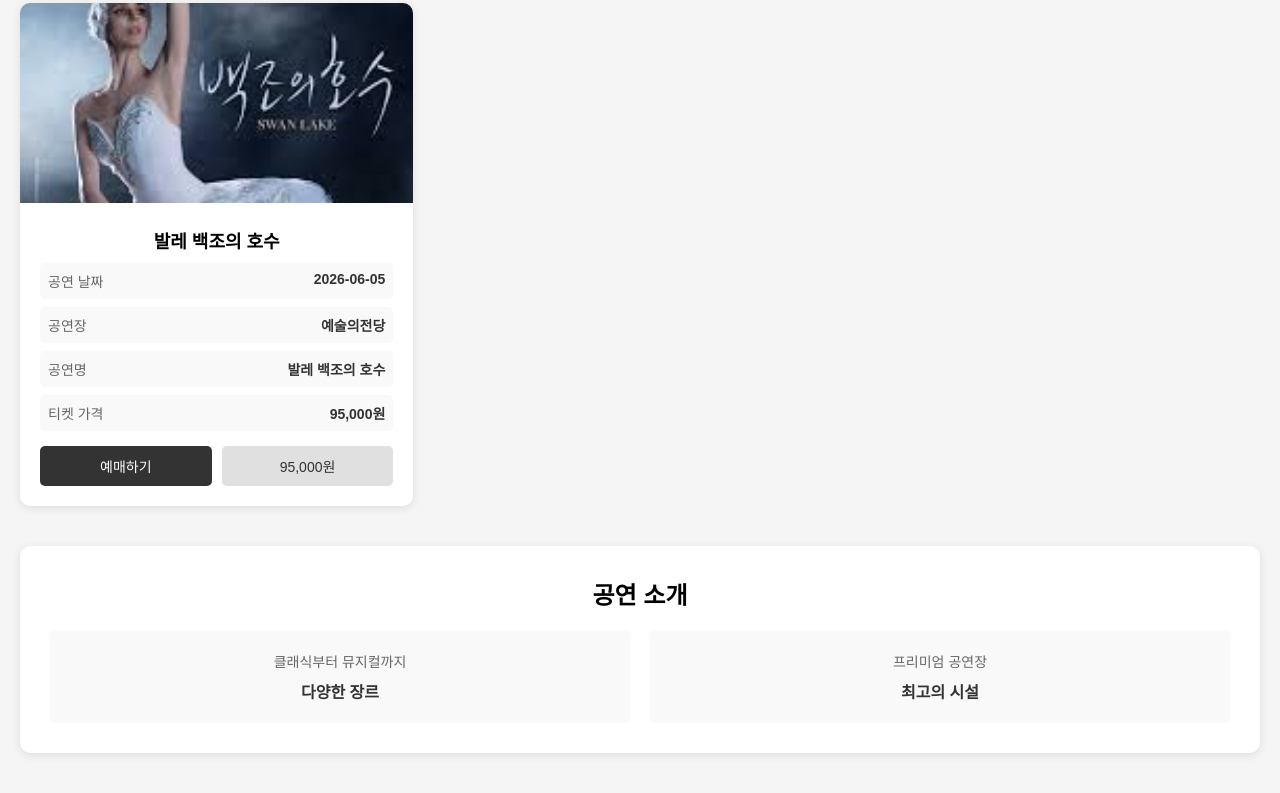
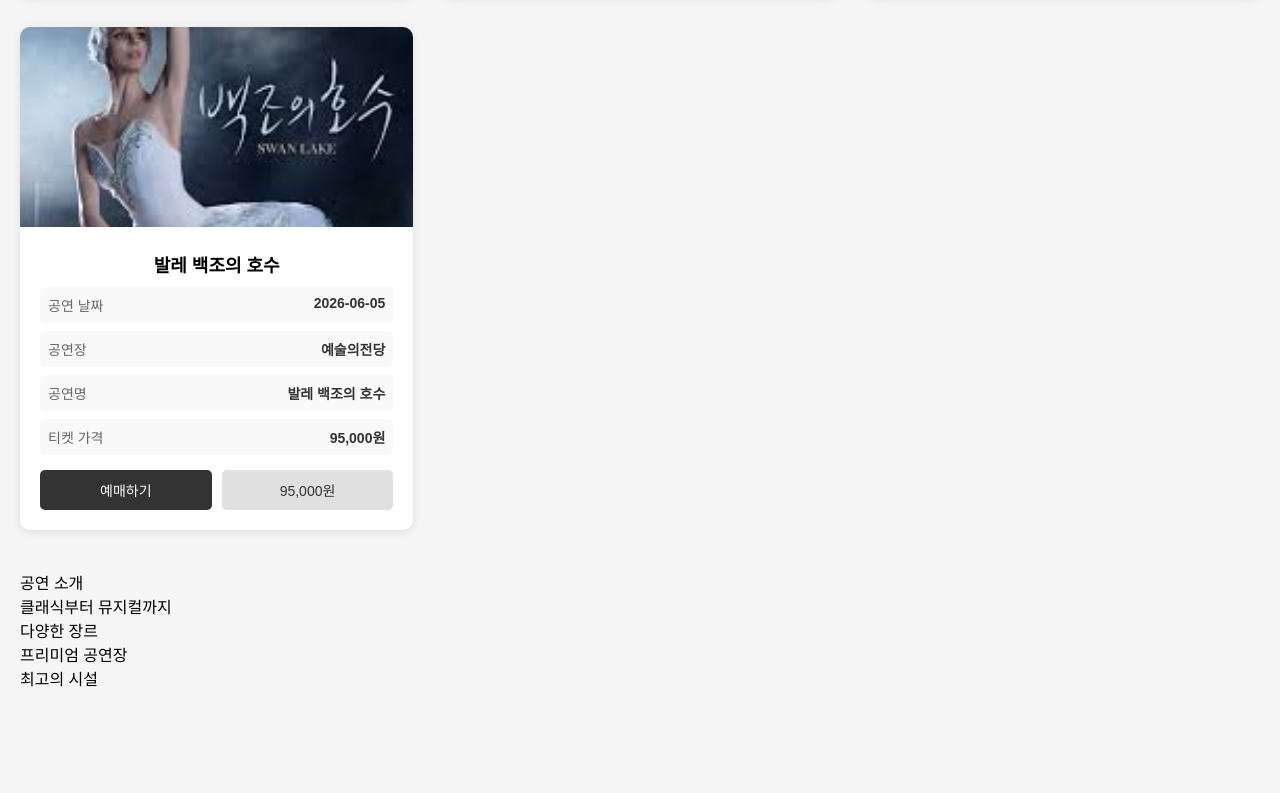
Before and after one commit to kimbseong0814/ByungSyung.github.io, a plain HTML site: page code/concerts.html in a window 1280 px wide. Shown: the part 715-1508 px from the top of the page. After the commit the page ends 1445 px from the top, so only its background shows below. Drawn offline with Linux system fonts and the light colour scheme.

Commit message:
Clean up CSS and fix image paths in concert data
Removed unused CSS styles for the summary section and updated image paths in concert data.

```diff
--- a/code/concerts.html
+++ b/code/concerts.html
@@ -148,45 +148,6 @@
                 background-color: #e0e0e0;
                 color: #333;
             }
-
-            .summary-section {
-                background: white;
-                padding: 30px;
-                border-radius: 10px;
-                box-shadow: 0 2px 10px rgba(0,0,0,0.1);
-            }
-
-            .summary-title {
-                font-size: 24px;
-                font-weight: bold;
-                margin-bottom: 20px;
-                text-align: center;
-            }
-
-            .summary-grid {
-                display: grid;
-                grid-template-columns: repeat(2, 1fr);
-                gap: 20px;
-            }
-
-            .summary-item {
-                padding: 20px;
-                background-color: #f9f9f9;
-                border-radius: 5px;
-                text-align: center;
-            }
-
-            .summary-label {
-                color: #666;
-                font-size: 14px;
-                margin-bottom: 8px;
-            }
-
-            .summary-value {
-                font-size: 24px;
-                font-weight: bold;
-                color: #333;
-            }
         </style>
     </head>
     <body>
@@ -194,17 +155,19 @@
             <h1>공연 예매 사이트</h1>
         </header>
 
+        <div class="back-home">
+            <a href="../index.html">← 메인으로 돌아가기</a>
+        </div>
+
         <div class="nav">
             <div class="nav-section">
-                <button class="check-btn inactive" onclick="location.href='/login'">로그인</button>
-                <button class="check-btn inactive" onclick="location.href='/'">메인으로</button>
+                <button class="check-btn inactive" onclick="location.href='login.html'">로그인</button>
+                <button class="check-btn inactive" onclick="location.href='../index.html'">메인으로</button>
             </div>
         </div>
 
         <div class="main-container">
-            <div class="concerts-grid" id="concertsList">
-                <!-- 공연 목록이 여기에 동적으로 추가됩니다 -->
-            </div>
+            <div class="concerts-grid" id="concertsList"></div>
 
             <div class="summary-section">
                 <div class="summary-title">공연 소개</div>
@@ -222,12 +185,11 @@
         </div>
 
         <script>
-            // 샘플 데이터
             const concerts = [
-                { id: 1, name: '클래식 오케스트라', date: '2026-03-15', venue: '세종문화회관', price: '80,000원', image: '/img/orchestra.jpg' },
-                { id: 2, name: '뮤지컬 레미제라블', date: '2026-04-20', venue: '샤롯데씨어터', price: '120,000원', image: '/img/musical.jpg' },
-                { id: 3, name: '재즈 페스티벌', date: '2026-05-10', venue: '올림픽공원', price: '65,000원', image: '/img/jazz.jpg' },
-                { id: 4, name: '발레 백조의 호수', date: '2026-06-05', venue: '예술의전당', price: '95,000원', image: '/img/ballet.jpg' }
+                { id: 1, name: '클래식 오케스트라', date: '2026-03-15', venue: '세종문화회관', price: '80,000원', image: '../img/orchestra.jpg' },
+                { id: 2, name: '뮤지컬 레미제라블', date: '2026-04-20', venue: '샤롯데씨어터', price: '120,000원', image: '../img/musical.jpg' },
+                { id: 3, name: '재즈 페스티벌', date: '2026-05-10', venue: '올림픽공원', price: '65,000원', image: '../img/jazz.jpg' },
+                { id: 4, name: '발레 백조의 호수', date: '2026-06-05', venue: '예술의전당', price: '95,000원', image: '../img/ballet.jpg' }
             ];
 
             function renderConcerts() {
```
